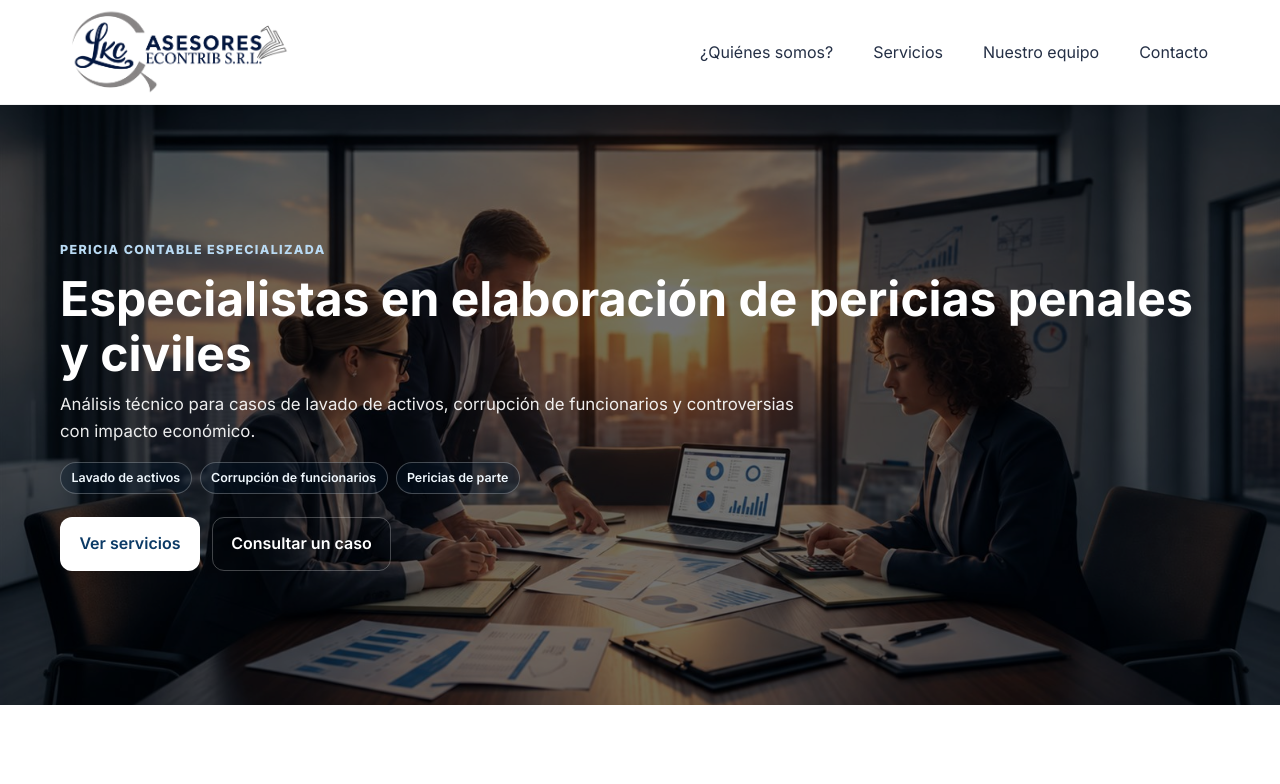
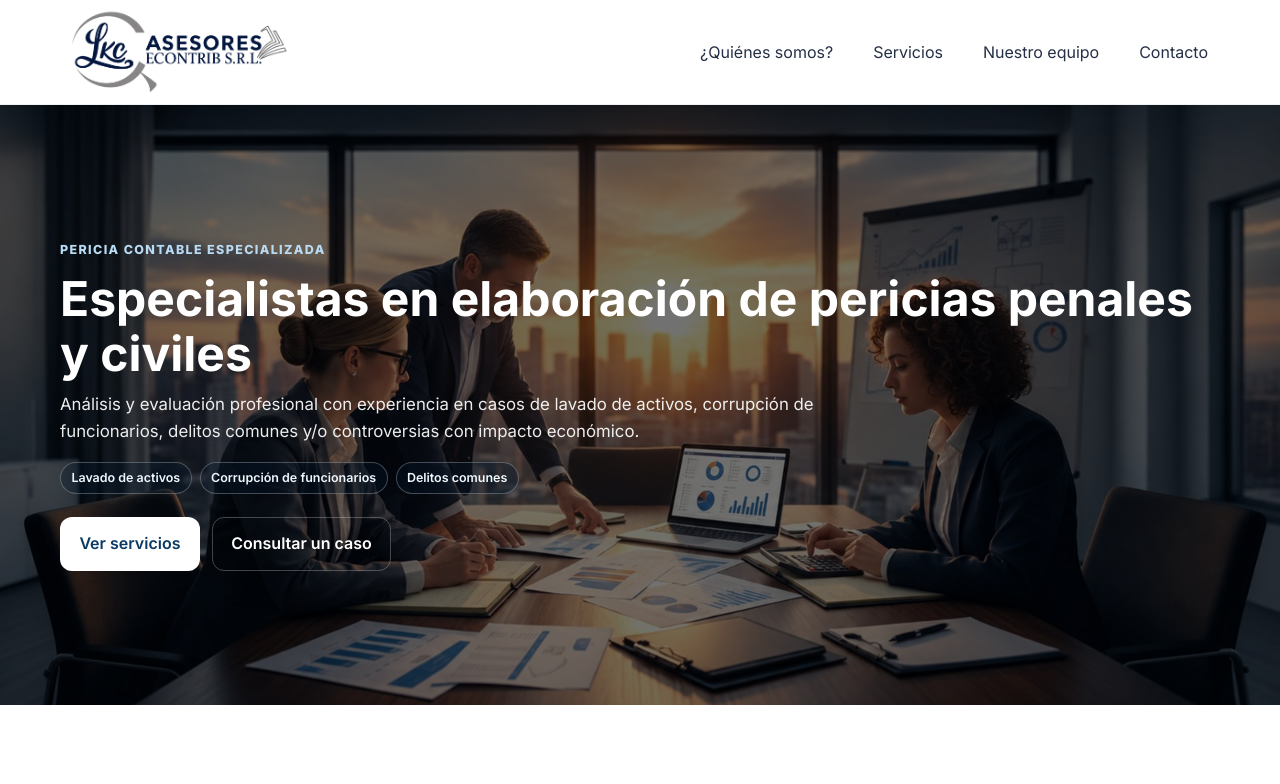
Before and after one commit to RamiroGuzmanCh/LKC, an Angular app: page / in a window 1280 px wide. Shown: the top 784 px of the page. Built offline with nearby package versions, Linux system fonts and the light colour scheme.

Commit message:
content: refine hero and specialist profile

```diff
--- a/src/app/components/hero/hero.component.html
+++ b/src/app/components/hero/hero.component.html
@@ -5,9 +5,9 @@
     <div class="hero__copy">
       <p class="hero__eyebrow">Pericia contable especializada</p>
       <h1 id="hero-title" class="hero__title">Especialistas en elaboración de pericias penales y civiles</h1>
-      <p class="hero__subtitle">Análisis técnico para casos de lavado de activos, corrupción de funcionarios y controversias con impacto económico.</p>
+      <p class="hero__subtitle">Análisis y evaluación profesional con experiencia en casos de lavado de activos, corrupción de funcionarios, delitos comunes y/o controversias con impacto económico.</p>
       <div class="hero__specialties" aria-label="Especialidades destacadas">
-        <span>Lavado de activos</span><span>Corrupción de funcionarios</span><span>Pericias de parte</span>
+        <span>Lavado de activos</span><span>Corrupción de funcionarios</span><span>Delitos comunes</span>
       </div>
       <div class="hero__actions">
         <a class="btn btn--primary" href="#servicios">Ver servicios</a>
--- a/src/app/components/team/team.component.html
+++ b/src/app/components/team/team.component.html
@@ -16,12 +16,11 @@
           <p class="expert-profile__role">Perito en Criminalística · Contador</p>
         </div>
       </div>
-      <p class="expert-profile__bio">Especialista en el análisis de información contable, financiera y tributaria, con enfoque en evidencia documental y comunicación clara de los hallazgos.</p>
+      <p class="expert-profile__bio">Especialista en peritajes contables, económicos y financieros; análisis de pedidos fiscales e información contable, financiera y tributaria, con enfoque penal y civil en sus diferentes etapas: preliminar, preparatoria y judicial.</p>
       <div class="expert-profile__areas" aria-label="Áreas de especialidad">
-        <span>Pericia criminalística</span>
-        <span>Análisis contable</span>
-        <span>Análisis financiero</span>
-        <span>Materia tributaria</span>
+        <span>Peritaje criminalístico</span>
+        <span>Auditoría contable</span>
+        <span>Peritaje contable, financiero y tributario</span>
       </div>
       <div class="expert-profile__footer">
         <span>Atención en Lima y provincias</span>
```
